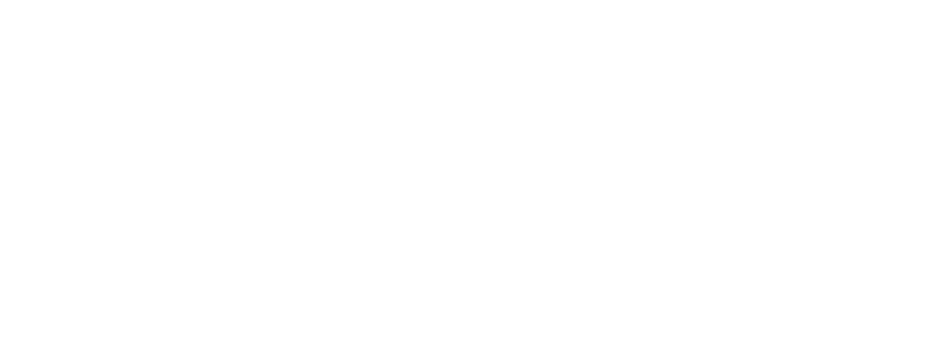
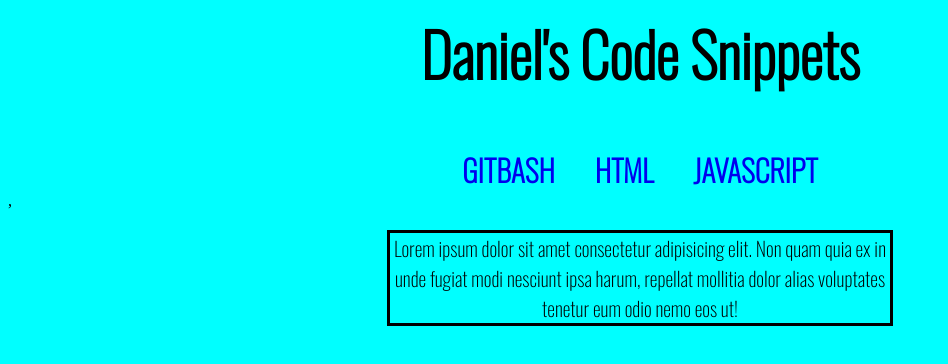
Before and after one commit to dannfirefight322/Daniels-code-Snippets, a plain HTML site: page index.html in a window 1280 px wide. Shown: the whole page, without its empty margins (0-948 px from the left). Drawn offline with nearby package versions, Linux system fonts and the light colour scheme.

Commit message:
outine of index.html and stylesheet.css only content and very little style.

```diff
--- a/assets/css/stylesheet.css
+++ b/assets/css/stylesheet.css
@@ -0,0 +1,39 @@
+:root{
+    --mainText:'Oswald', sans-serif;
+}
+body{
+    background-color: aqua;
+}
+header{
+    display: flex;
+    justify-content: center;
+    font-size: 60px;
+    font-family: var(--mainText);
+    font-weight: bolder;
+}
+.H-links{
+    display: flex;
+    justify-content: center;
+}
+.Hm-links{
+    padding-left: 20px;
+    padding-right: 20px;
+    padding-top: 50px;
+    text-decoration: none;
+    font-family: var(--mainText);
+    font-weight: bold;
+    font-size: 30px;
+}
+
+.index{
+    display: flex;
+    justify-content: center;
+}
+.iMain{
+    display: flex;
+    border: solid;
+    text-align: center;
+    width: 500px;
+    font-family: var(--mainText);
+    font-size: 20px;
+}
--- a/index.html
+++ b/index.html
@@ -4,9 +4,23 @@
     <meta charset="UTF-8">
     <meta http-equiv="X-UA-Compatible" content="IE=edge">
     <meta name="viewport" content="width=device-width, initial-scale=1.0">
+    <link rel="stylesheet" type="text/css" href="./assets/css/stylesheet.css">
+    <link rel="preconnect" href="https://fonts.googleapis.com">
+    <link href="https://fonts.googleapis.com/css2?family=Oswald:wght@200&display=swap" rel="stylesheet">
     <title>Daniel's Code Snippets</title>
 </head>
 <body>
+    <header>
+        Daniel's Code Snippets
+    </header>
+    <nav class="H-links">
+        <a class="Hm-links" href="gitbash.html">GITBASH</a>
+        <a class="Hm-links" href="html.html">HTML</a>
+        <a class="Hm-links" href="javascript.html">JAVASCRIPT</a>
+    </nav>
+    ,<section class="index">
+        <p class="iMain">Lorem ipsum dolor sit amet consectetur adipisicing elit. Non quam quia ex in unde fugiat modi nesciunt ipsa harum, repellat mollitia dolor alias voluptates tenetur eum odio nemo eos ut!</p>
+    </section>
 
 
 </body>
```
